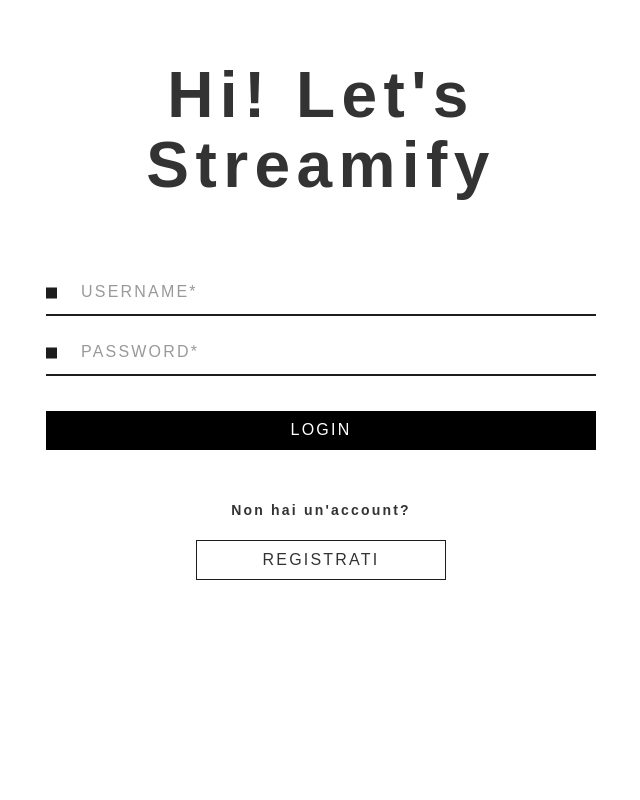
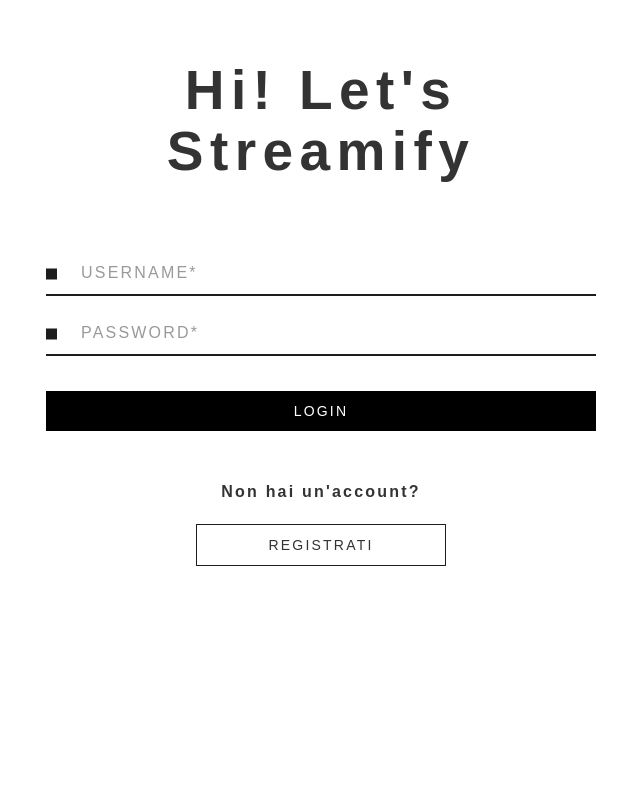
Before and after one commit to AlessandroSerafini/Streamify, a PHP site: page /src/app/pages/login.php in a window 1280 px wide. Shown: the whole page, without its empty margins (319-959 px from the left). Run offline with PHP 8.4, Linux system fonts and the light colour scheme; some web fonts are replaced.

Commit message:
style home

```diff
--- a/src/app/partials/header.php
+++ b/src/app/partials/header.php
@@ -11,6 +11,7 @@ include_once('../db/db_connection.php');
     <!-- Latest compiled and minified CSS -->
     <link rel="stylesheet" href="https://maxcdn.bootstrapcdn.com/bootstrap/3.3.7/css/bootstrap.min.css"
           integrity="sha384-BVYiiSIFeK1dGmJRAkycuHAHRg32OmUcww7on3RYdg4Va+PmSTsz/K68vbdEjh4u" crossorigin="anonymous">
+    <meta name="viewport" content="width=device-width, initial-scale=1.0, maximum-scale=1.0, user-scalable=1">
 
     <!-- Optional theme -->
     <link rel="stylesheet" href="https://maxcdn.bootstrapcdn.com/bootstrap/3.3.7/css/bootstrap-theme.min.css"
--- a/src/assets/css/style.css
+++ b/src/assets/css/style.css
@@ -2,11 +2,12 @@ body {
     font-family: 'Muli', sans-serif;
     letter-spacing: 2.2px;
     padding: 60px 0;
+    font-size: 16px;
 }
 
 
 h1 {
-    font-size: 64px;
+    font-size: 55px;
 }
 
 a {
@@ -25,6 +26,7 @@ a {
 .page-title.center {
     text-align: center;
     width: 400px;
+    max-width: 100%;
     margin-left: auto;
     margin-right: auto;
 }
@@ -33,6 +35,7 @@ a {
 .login-wrapper {
     text-align: center;
     width: 550px;
+    max-width: 100%;
     margin: 0 auto;
 }
 
@@ -94,25 +97,21 @@ form + small {
 ::-webkit-input-placeholder { /* Chrome/Opera/Safari */
     color: #999;
     text-transform: uppercase;
-    font-size: 16px;
 }
 
 ::-moz-placeholder { /* Firefox 19+ */
     color: #999;
     text-transform: uppercase;
-    font-size: 16px;
 }
 
 :-ms-input-placeholder { /* IE 10+ */
     color: #999;
     text-transform: uppercase;
-    font-size: 16px;
 }
 
 :-moz-placeholder { /* Firefox 18- */
     color: #999;
     text-transform: uppercase;
-    font-size: 16px;
 }
 
 
@@ -125,8 +124,7 @@ form + small {
     text-shadow: none;
     text-transform: uppercase;
     letter-spacing: inherit;
-    font-size: 16px;
-    padding: 8px 15px;
+    padding: 10px 15px;
     -webkit-transition: background-color 0.3s;
     -moz-transition: background-color 0.3s;
     -ms-transition: background-color 0.3s;
```
Also changed, not shown: other parts of src/assets/css/style.css (+23 -4 lines), src/app/pages/homepage.php (+34 -13 lines).
